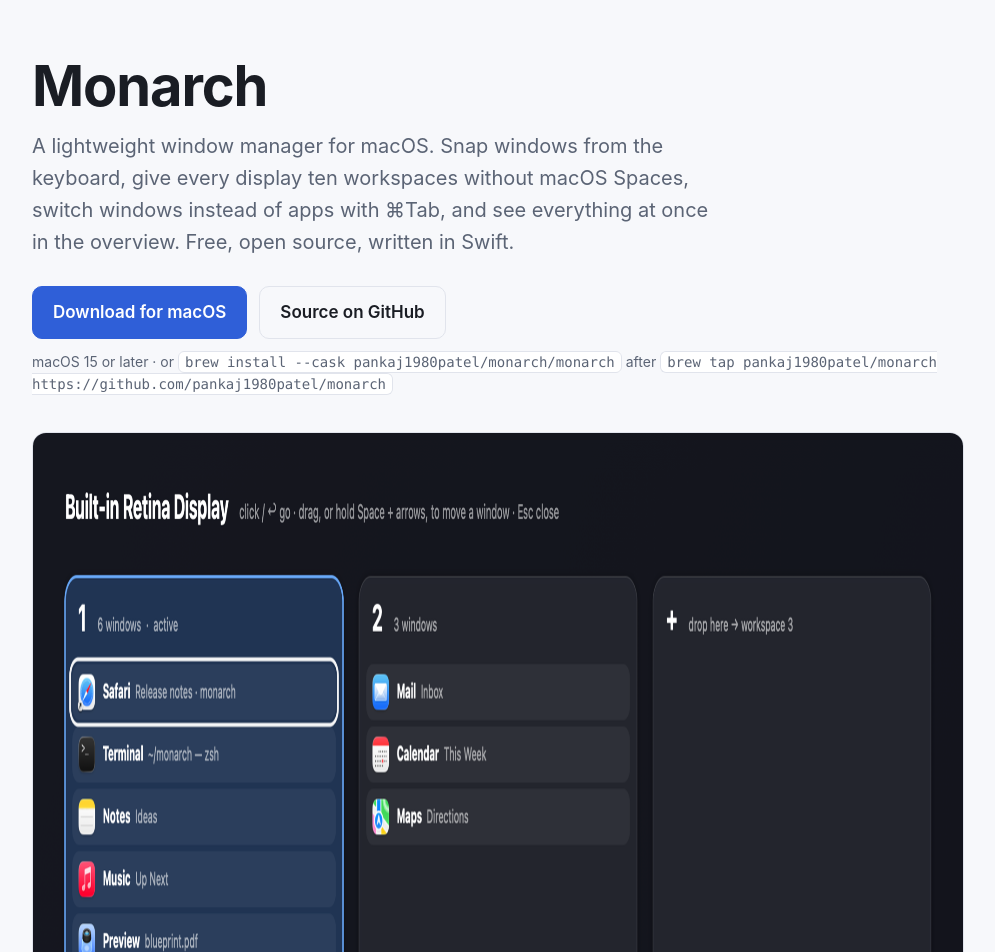
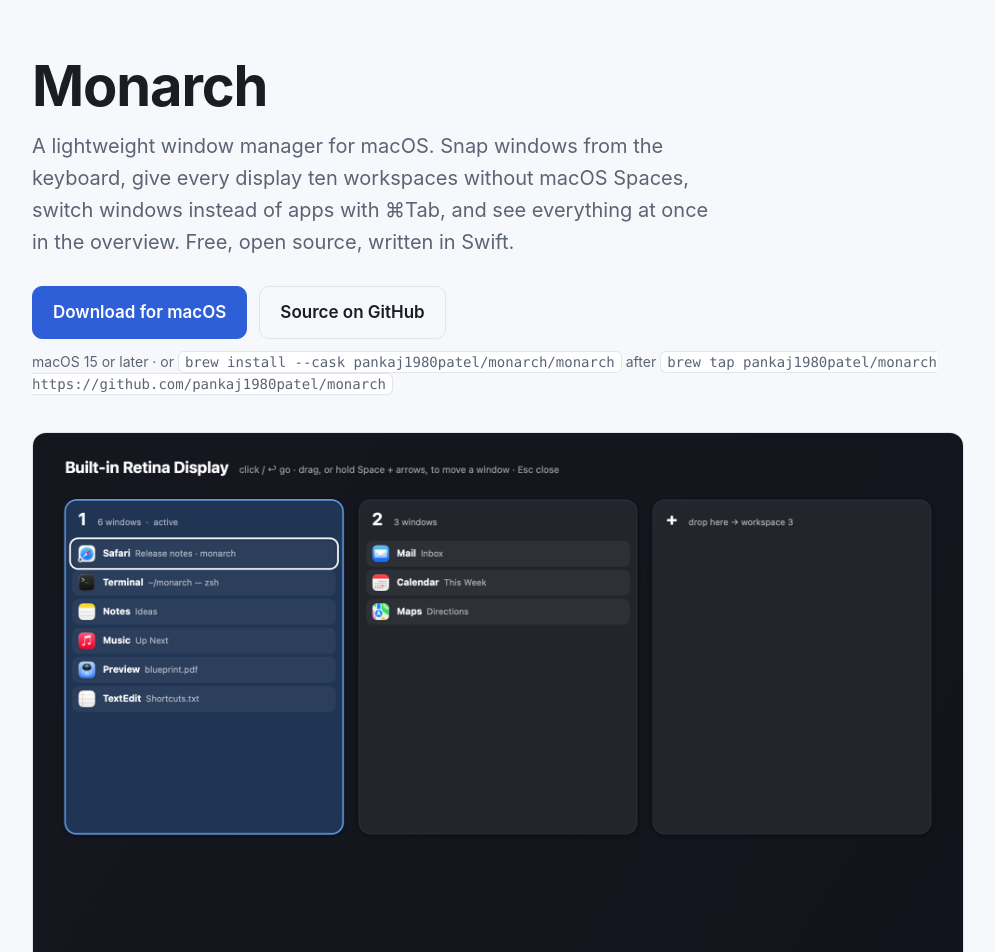
Before and after one commit to pankaj1980patel/monarch, a plain HTML site: page docs/index.html in a window 1280 px wide. Shown: the top 952 px of the page, without its empty margins (142-1137 px from the left). Drawn offline with Linux system fonts and the light colour scheme.

Commit message:
Keep the landing page screenshot's aspect ratio

```diff
--- a/docs/index.html
+++ b/docs/index.html
@@ -43,7 +43,7 @@
   .btn.primary { background:var(--accent); border-color:var(--accent); color:#fff; }
   .note { color:var(--muted); font-size:14px; margin:0 0 36px; }
   code { font:14px ui-monospace, SFMono-Regular, Menlo, monospace; background:var(--panel); border:1px solid var(--line); border-radius:6px; padding:2px 6px; }
-  img.hero { width:100%; border-radius:14px; border:1px solid var(--line); display:block; }
+  img.hero { width:100%; height:auto; border-radius:14px; border:1px solid var(--line); display:block; }
   .grid { display:grid; grid-template-columns:repeat(auto-fit, minmax(260px, 1fr)); gap:16px; }
   .card { background:var(--panel); border:1px solid var(--line); border-radius:12px; padding:18px 20px; }
   .card h3 { margin:0 0 6px; font-size:18px; }
```
